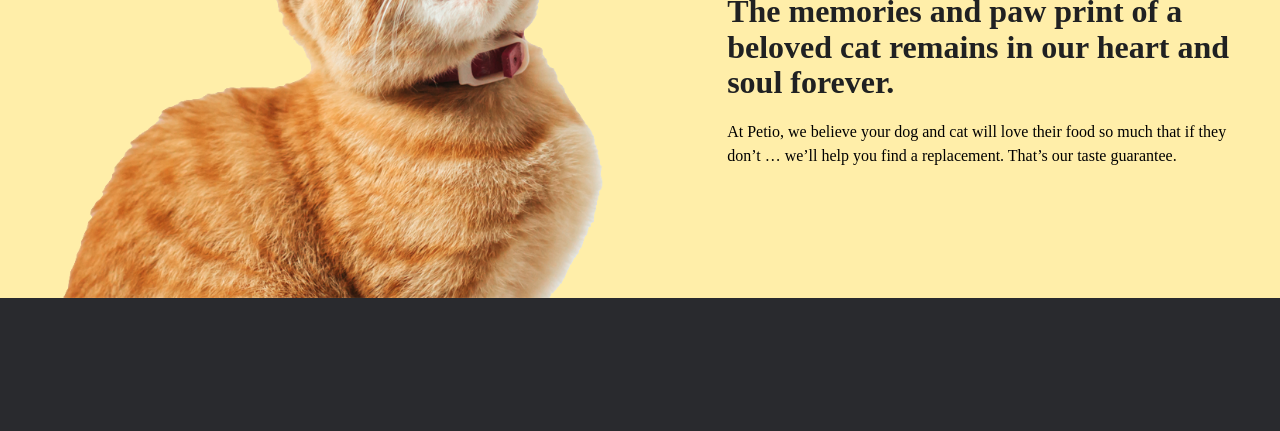
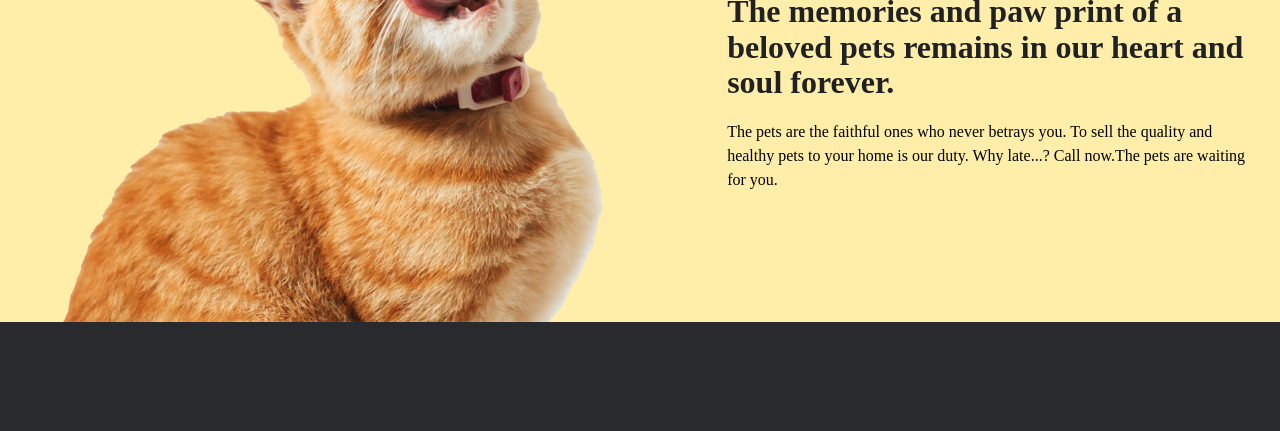
Before and after one commit to PcPetsAndKennels/PcPets, a plain HTML site: page index.html in a window 1280 px wide. Shown: the part 5639-6070 px from the top of the page. Drawn offline with nearby package versions, Linux system fonts and the light colour scheme.

Commit message:
Update index.html

```diff
--- a/index.html
+++ b/index.html
@@ -687,13 +687,12 @@
           <img src="Images/cat banner/logodog.jpg" width="120" height="35" loading="lazy" alt="taste guarantee"
             class="img">
 
-          <h2 class="h2 section-title">The memories and paw print of a beloved cat remains in our heart and soul
+          <h2 class="h2 section-title">The memories and paw print of a beloved pets remains in our heart and soul
             forever.</h2>
 
           <p class="section-text">
-            At Petio, we believe your dog and cat will love their food so much that if they don’t … we’ll help you
-            find a
-            replacement. That’s our taste guarantee.
+              The pets are the faithful ones who never betrays you. To sell the quality and healthy pets to your home is our duty. Why late...?
+              Call now.The pets are waiting for you.
           </p>
 
 
```
